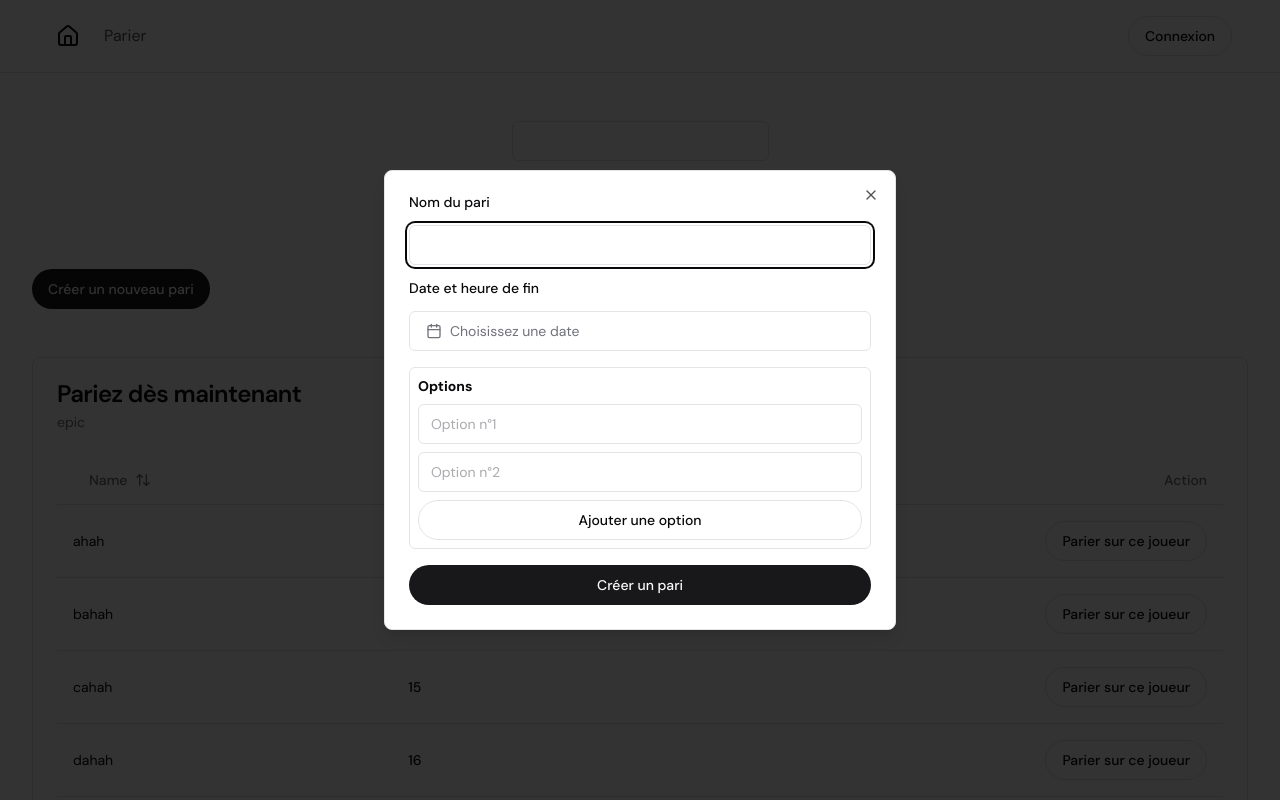
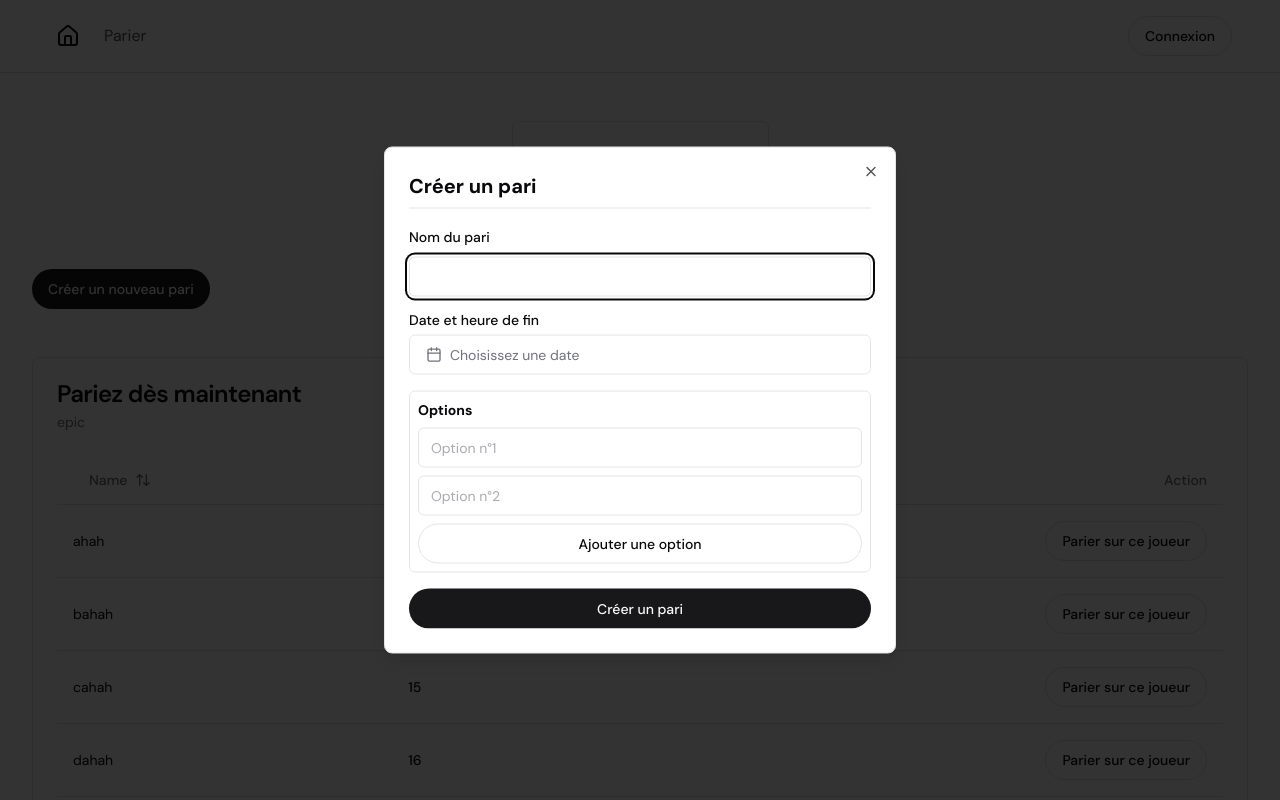
Before and after one commit to sqmasep/django-bet, a Next.js app in the folder frontend/: page /bet in a window 1280 px wide. Both pictures are taken after a click on the button "Créer un nouveau pari". Shown: the top 800 px of the page. Built offline with nearby package versions, Linux system fonts and the light colour scheme.

Commit message:
[FIX] New bet form UI update

```diff
--- a/frontend/src/features/bet/components/NewBetForm.tsx
+++ b/frontend/src/features/bet/components/NewBetForm.tsx
@@ -23,12 +23,13 @@ export default function NewBetForm() {
   return (
     <div>
       <Form {...form}>
-        <form onSubmit={form.handleSubmit(onSubmit)} className="grid gap-4">
+        <h2 className="border-b pb-2 text-xl font-bold">Créer un pari</h2>
+        <form onSubmit={form.handleSubmit(onSubmit)} className="mt-4 grid gap-4">
           <FormField
             control={form.control}
             name="name"
             render={({ field }) => (
-              <FormItem className="grid gap-2">
+              <FormItem>
                 <FormLabel>Nom du pari</FormLabel>
                 <FormControl>
                   <Input {...field} />
@@ -42,7 +43,7 @@ export default function NewBetForm() {
             control={form.control}
             name="maxDate"
             render={({ field }) => (
-              <FormItem className="grid gap-2">
+              <FormItem className="grid">
                 <FormLabel>Date et heure de fin</FormLabel>
                 <FormControl>
                   <DateTimePicker onChange={field.onChange} selected={field.value} />
--- a/frontend/src/features/bet/validation/betDetailsSchema.ts
+++ b/frontend/src/features/bet/validation/betDetailsSchema.ts
@@ -4,12 +4,13 @@ const betDetailsSchema = v.object({
   id: v.number(),
   name: v.string(),
   author: v.number(),
-  users: v.array(v.any()),
+  users: v.array(v.number()),
   signup_code: v.string(),
   options: v.array(
     v.object({
       id: v.number(),
       text: v.string(),
+      // users: v.array(v.any()),
       total_amount: v.string(),
       number_of_bets: v.number(),
     }),
```
Also changed, not shown: 1 other file (tests, documents, lock files or other folders).
